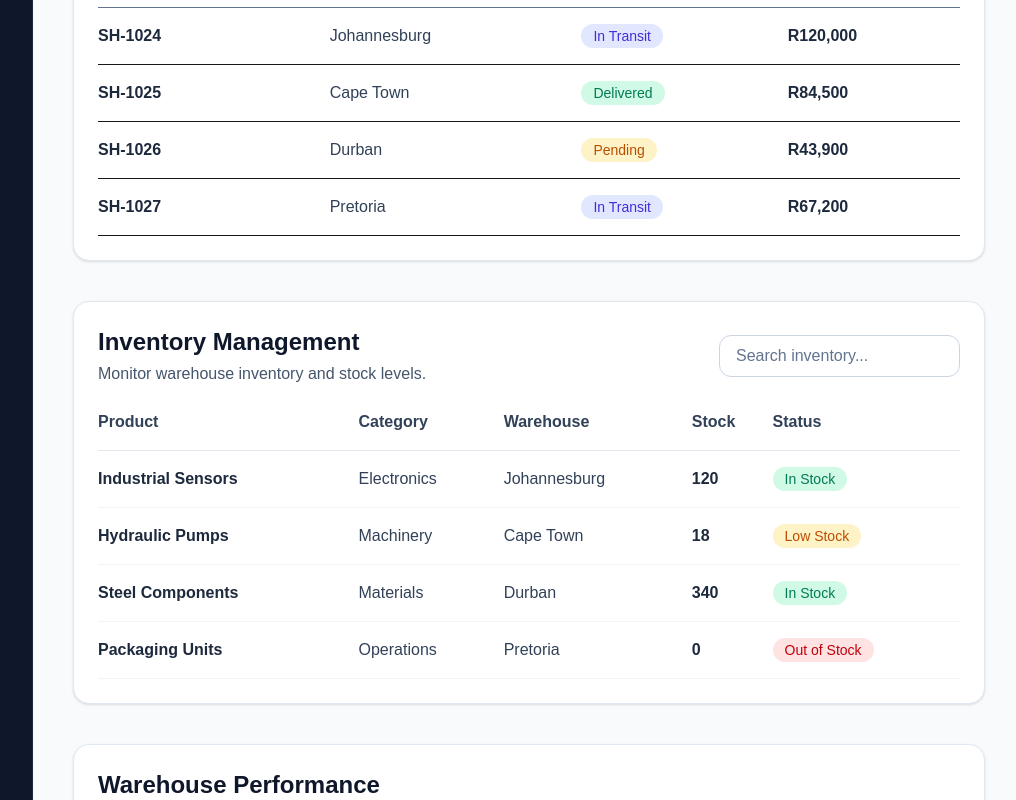
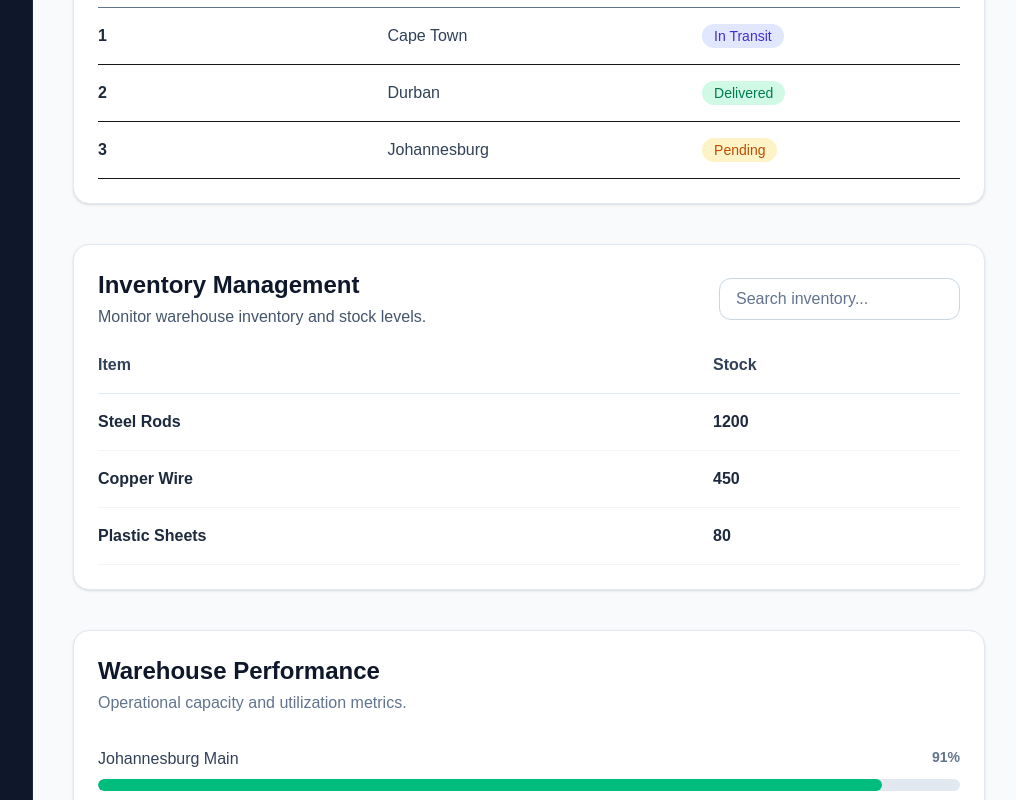
Before and after one commit to Kutl-Stack/supply-chain-platform, a Next.js app: page / in a window 1280 px wide. Shown: the part 900-1700 px from the top of the page, without its empty margins (255-1271 px from the left). Built offline with nearby package versions, Linux system fonts and the light colour scheme; sample sign-in values are in the browser's storage.

Commit message:
fix component props types

```diff
--- a/src/components/dashboard/InventoryTable.tsx
+++ b/src/components/dashboard/InventoryTable.tsx
@@ -2,56 +2,30 @@
 
 import { useState } from "react";
 
-const inventory = [
-  {
-    product: "Industrial Sensors",
-    category: "Electronics",
-    warehouse: "Johannesburg",
-    stock: 120,
-    status: "In Stock",
-  },
-  {
-    product: "Hydraulic Pumps",
-    category: "Machinery",
-    warehouse: "Cape Town",
-    stock: 18,
-    status: "Low Stock",
-  },
-  {
-    product: "Steel Components",
-    category: "Materials",
-    warehouse: "Durban",
-    stock: 340,
-    status: "In Stock",
-  },
-  {
-    product: "Packaging Units",
-    category: "Operations",
-    warehouse: "Pretoria",
-    stock: 0,
-    status: "Out of Stock",
-  },
-];
+interface InventoryItem {
+  id: number;
+  item: string;
+  stock: number;
+}
 
-export default function InventoryTable() {
+interface InventoryTableProps {
+  data: InventoryItem[];
+}
+
+export default function InventoryTable({ data }: InventoryTableProps) {
   const [search, setSearch] = useState("");
 
-  const filteredInventory = inventory.filter((item) =>
-    item.product.toLowerCase().includes(search.toLowerCase())
+  const filtered = data.filter((item) =>
+    item.item.toLowerCase().includes(search.toLowerCase())
   );
 
   return (
     <div className="bg-white border border-slate-200 rounded-2xl p-6 mt-10 shadow-sm">
       <div className="flex items-center justify-between mb-6">
         <div>
-          <h2 className="text-2xl font-bold text-slate-900">
-            Inventory Management
-          </h2>
-          <p className="text-slate-600 mt-1">
-            Monitor warehouse inventory and stock levels.
-          </p>
+          <h2 className="text-2xl font-bold text-slate-900">Inventory Management</h2>
+          <p className="text-slate-600 mt-1">Monitor warehouse inventory and stock levels.</p>
         </div>
-
         <input
           type="text"
           placeholder="Search inventory..."
@@ -64,39 +38,15 @@ export default function InventoryTable() {
       <table className="w-full">
         <thead>
           <tr className="border-b border-slate-200 text-left text-slate-700">
-            <th className="pb-4">Product</th>
-            <th className="pb-4">Category</th>
-            <th className="pb-4">Warehouse</th>
+            <th className="pb-4">Item</th>
             <th className="pb-4">Stock</th>
-            <th className="pb-4">Status</th>
           </tr>
         </thead>
-
         <tbody>
-          {filteredInventory.map((item) => (
-            <tr
-              key={item.product}
-              className="border-b border-slate-100 hover:bg-slate-50 transition"
-            >
-              <td className="py-4 font-semibold text-slate-800">
-                {item.product}
-              </td>
-              <td className="text-slate-700 font-medium">{item.category}</td>
-              <td className="text-slate-700 font-medium">{item.warehouse}</td>
+          {filtered.map((item) => (
+            <tr key={item.id} className="border-b border-slate-100 hover:bg-slate-50 transition">
+              <td className="py-4 font-semibold text-slate-800">{item.item}</td>
               <td className="text-slate-800 font-semibold">{item.stock}</td>
-              <td>
-                <span
-                  className={`px-3 py-1 rounded-full text-sm font-medium ${
-                    item.status === "In Stock"
-                      ? "bg-emerald-100 text-emerald-700"
-                      : item.status === "Low Stock"
-                      ? "bg-amber-100 text-amber-700"
-                      : "bg-red-100 text-red-700"
-                  }`}
-                >
-                  {item.status}
-                </span>
-              </td>
             </tr>
           ))}
         </tbody>
--- a/src/components/dashboard/ShipmentTable.tsx
+++ b/src/components/dashboard/ShipmentTable.tsx
@@ -1,31 +1,14 @@
-const shipments = [
-  {
-    id: "SH-1024",
-    destination: "Johannesburg",
-    status: "In Transit",
-    value: "R120,000",
-  },
-  {
-    id: "SH-1025",
-    destination: "Cape Town",
-    status: "Delivered",
-    value: "R84,500",
-  },
-  {
-    id: "SH-1026",
-    destination: "Durban",
-    status: "Pending",
-    value: "R43,900",
-  },
-  {
-    id: "SH-1027",
-    destination: "Pretoria",
-    status: "In Transit",
-    value: "R67,200",
-  },
-];
+interface Shipment {
+  id: number;
+  destination: string;
+  status: string;
+}
 
-export default function ShipmentTable() {
+interface ShipmentTableProps {
+  data: Shipment[];
+}
+
+export default function ShipmentTable({ data }: ShipmentTableProps) {
   return (
     <div className="bg-white border border-slate-200 rounded-2xl p-6 mt-10 shadow-sm">
       <div className="flex items-center justify-between mb-6">
@@ -41,18 +24,21 @@ export default function ShipmentTable() {
             <th className="pb-4">Shipment ID</th>
             <th className="pb-4">Destination</th>
             <th className="pb-4">Status</th>
-            <th className="pb-4">Value</th>
           </tr>
         </thead>
 
         <tbody>
-          {shipments.map((shipment) => (
+          {data.map((shipment) => (
             <tr
               key={shipment.id}
               className="border-b hover:bg-slate-50 transition"
             >
-              <td className="py-4 font-semibold text-slate-800">{shipment.id}</td>
-              <td className="text-slate-700 font-medium">{shipment.destination}</td>
+              <td className="py-4 font-semibold text-slate-800">
+                {shipment.id}
+              </td>
+              <td className="text-slate-700 font-medium">
+                {shipment.destination}
+              </td>
               <td>
                 <span
                   className={`px-3 py-1 rounded-full text-sm font-medium ${
@@ -66,7 +52,6 @@ export default function ShipmentTable() {
                   {shipment.status}
                 </span>
               </td>
-              <td className="text-slate-800 font-semibold">{shipment.value}</td>
             </tr>
           ))}
         </tbody>
--- a/src/components/dashboard/WarehousePerformance.tsx
+++ b/src/components/dashboard/WarehousePerformance.tsx
@@ -1,60 +1,36 @@
-const warehouses = [
-  {
-    name: "Johannesburg Hub",
-    utilization: 82,
-  },
-  {
-    name: "Cape Town Distribution",
-    utilization: 67,
-  },
-  {
-    name: "Durban Logistics",
-    utilization: 91,
-  },
-  {
-    name: "Pretoria Storage",
-    utilization: 58,
-  },
-];
+interface Warehouse {
+  id: string;
+  name: string;
+  capacity: number;
+}
 
-export default function WarehousePerformance() {
+interface WarehousePerformanceProps {
+  data: Warehouse[];
+}
+
+export default function WarehousePerformance({ data }: WarehousePerformanceProps) {
   return (
     <div className="bg-white border border-slate-200 rounded-2xl p-6 mt-10 shadow-sm">
       <div className="mb-8">
-        <h2 className="text-2xl font-bold text-slate-900">
-          Warehouse Performance
-        </h2>
-
-        <p className="text-slate-500 mt-1">
-          Operational capacity and utilization metrics.
-        </p>
+        <h2 className="text-2xl font-bold text-slate-900">Warehouse Performance</h2>
+        <p className="text-slate-500 mt-1">Operational capacity and utilization metrics.</p>
       </div>
 
       <div className="space-y-6">
-        {warehouses.map((warehouse) => (
-          <div key={warehouse.name}>
+        {data.map((warehouse) => (
+          <div key={warehouse.id}>
             <div className="flex justify-between mb-2">
-              <span className="font-medium text-slate-700">
-                {warehouse.name}
-              </span>
-
-              <span className="text-sm font-semibold text-slate-500">
-                {warehouse.utilization}%
-              </span>
+              <span className="font-medium text-slate-700">{warehouse.name}</span>
+              <span className="text-sm font-semibold text-slate-500">{warehouse.capacity}%</span>
             </div>
-
             <div className="w-full h-3 bg-slate-200 rounded-full overflow-hidden">
               <div
                 className={`h-full rounded-full ${
-                  warehouse.utilization >= 85
-                    ? "bg-emerald-500"
-                    : warehouse.utilization >= 70
-                    ? "bg-blue-500"
-                    : "bg-amber-500"
+                  warehouse.capacity >= 85 ? "bg-emerald-500"
+                  : warehouse.capacity >= 70 ? "bg-blue-500"
+                  : "bg-amber-500"
                 }`}
-                style={{
-                  width: `${warehouse.utilization}%`,
-                }}
+                style={{ width: `${warehouse.capacity}%` }}
               />
             </div>
           </div>
```
